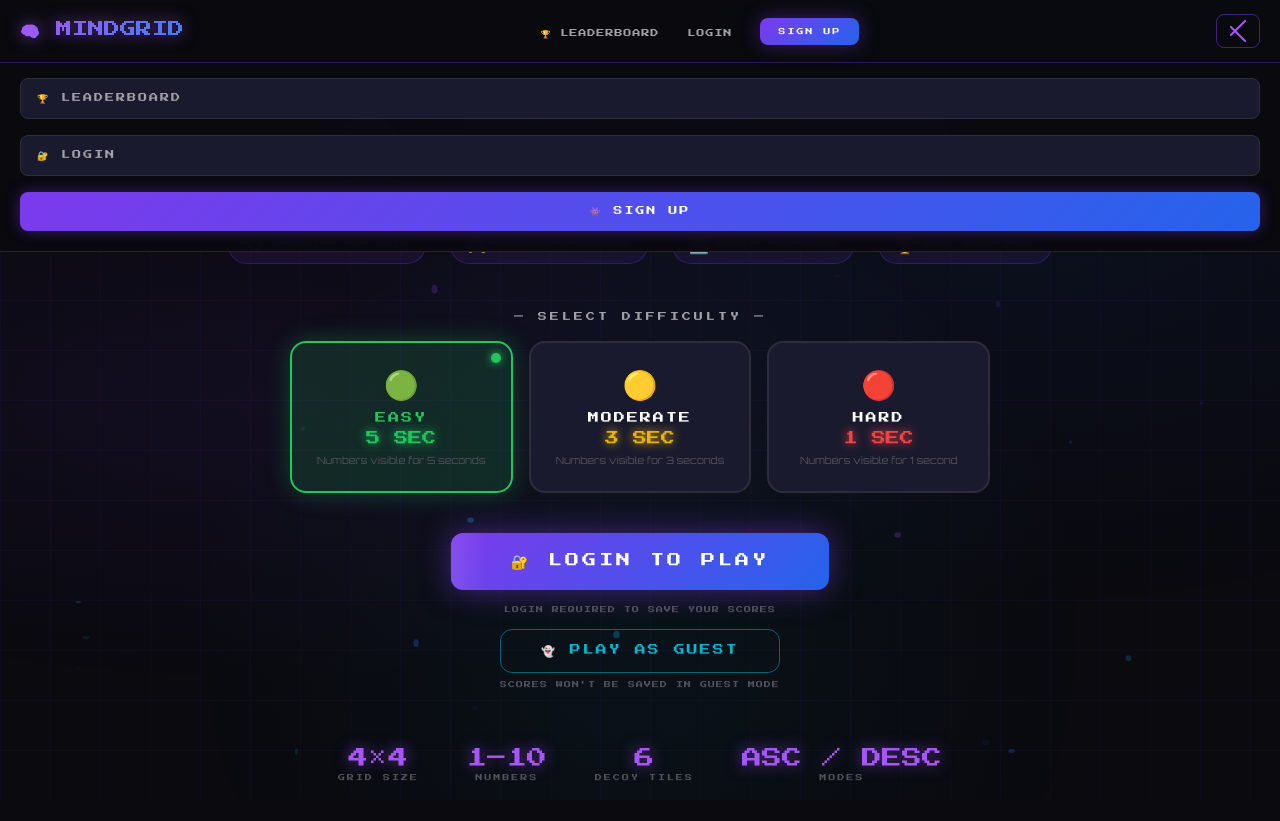
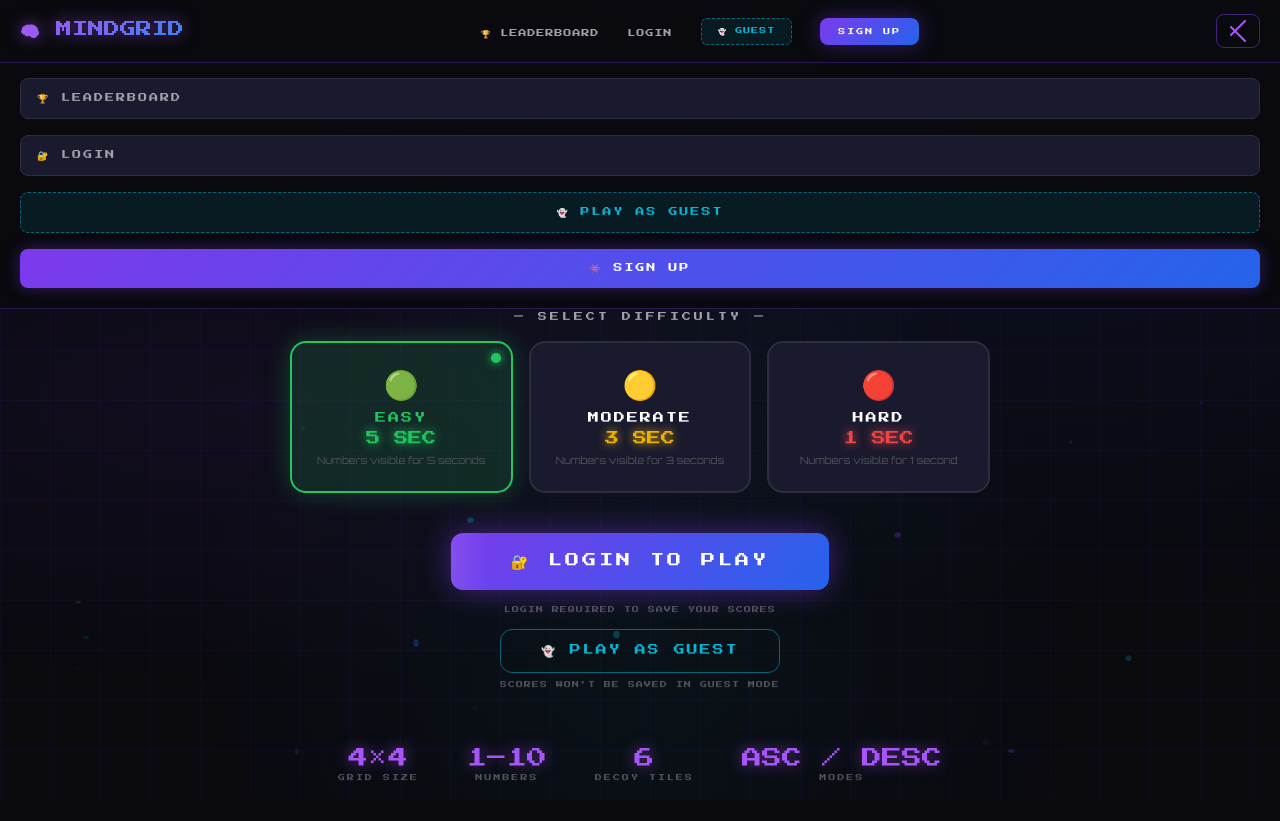
Before and after one commit to Avisek14/mind-grid, a React (Vite) app in the folder client/: page / in a window 1280 px wide. Both pictures are taken after a click on the button 1238 px from the left and 31 px from the top of the page. Built offline with nearby package versions, Linux system fonts and the light colour scheme.

Commit message:
navbar changes added

```diff
--- a/client/src/components/Navbar.jsx
+++ b/client/src/components/Navbar.jsx
@@ -4,7 +4,7 @@ import { useGame } from '../context/GameContext'
 import { motion, AnimatePresence } from 'framer-motion'
 
 const Navbar = () => {
-  const { user, logoutUser, isGuest, loginAsGuest } = useGame()
+  const { user, logoutUser, isGuest, loginAsGuest, exitGuest } = useGame()
   const navigate = useNavigate()
   const location = useLocation()
   const [menuOpen, setMenuOpen] = useState(false)
@@ -15,10 +15,16 @@ const Navbar = () => {
     setMenuOpen(false)
   }
 
-  // ✅ Guest exit — wapas login pe
   const handleGuestExit = () => {
     loginAsGuest(false)
     navigate('/login')
+    setMenuOpen(false)
+  }
+
+  // ✅ NEW — Guest play handler
+  const handleGuestPlay = () => {
+    loginAsGuest()
+    navigate('/')
     setMenuOpen(false)
   }
 
@@ -100,7 +106,6 @@ const Navbar = () => {
               </motion.button>
             </>
           ) : isGuest ? (
-            // ✅ Guest badge — desktop
             <>
               <span style={{
                 fontFamily: 'var(--font-game)',
@@ -139,6 +144,31 @@ const Navbar = () => {
           ) : (
             <>
               <NavLink to="/login" current={location.pathname}>LOGIN</NavLink>
+
+              {/* ✅ NEW — Guest button desktop */}
+              <motion.button
+                whileHover={{
+                  scale: 1.05,
+                  boxShadow: '0 0 15px rgba(6,182,212,0.4)',
+                }}
+                whileTap={{ scale: 0.95 }}
+                onClick={handleGuestPlay}
+                style={{
+                  background: 'rgba(6,182,212,0.1)',
+                  border: '1px dashed rgba(6,182,212,0.5)',
+                  color: 'var(--cyan-accent)',
+                  padding: '8px 16px',
+                  fontFamily: 'var(--font-game)',
+                  fontSize: '7px',
+                  cursor: 'pointer',
+                  borderRadius: '6px',
+                  letterSpacing: '1px',
+                  whiteSpace: 'nowrap',
+                }}
+              >
+                👻 GUEST
+              </motion.button>
+
               <Link to="/signup" style={{ textDecoration: 'none' }}>
                 <motion.button
                   whileHover={{ scale: 1.05 }}
@@ -210,7 +240,7 @@ const Navbar = () => {
               gap: '16px',
             }}
           >
-            {/* ✅ Guest badge — mobile */}
+            {/* Guest badge — mobile */}
             {isGuest && (
               <div style={{
                 fontFamily: 'var(--font-game)',
@@ -282,7 +312,6 @@ const Navbar = () => {
                 </motion.button>
               </>
             ) : isGuest ? (
-              // ✅ Guest mobile — Login button
               <motion.button whileTap={{ scale: 0.98 }} onClick={handleGuestExit} style={{
                 background: 'linear-gradient(135deg, #7c3aed, #2563eb)', border: 'none',
                 borderRadius: '8px', padding: '14px 16px', fontFamily: 'var(--font-game)',
@@ -303,6 +332,27 @@ const Navbar = () => {
                     🔐 LOGIN
                   </motion.div>
                 </Link>
+
+                {/* ✅ NEW — Guest button hamburger menu */}
+                <motion.button
+                  whileTap={{ scale: 0.98 }}
+                  onClick={handleGuestPlay}
+                  style={{
+                    background: 'rgba(6,182,212,0.1)',
+                    border: '1px dashed rgba(6,182,212,0.5)',
+                    borderRadius: '8px',
+                    padding: '14px 16px',
+                    fontFamily: 'var(--font-game)',
+                    fontSize: '9px',
+                    color: 'var(--cyan-accent)',
+                    cursor: 'pointer',
+                    letterSpacing: '2px',
+                    textAlign: 'center',
+                    width: '100%',
+                  }}
+                >
+                  👻 PLAY AS GUEST
+                </motion.button>
 
                 <Link to="/signup" style={{ textDecoration: 'none' }} onClick={() => setMenuOpen(false)}>
                   <motion.div whileTap={{ scale: 0.98 }} style={{
```
